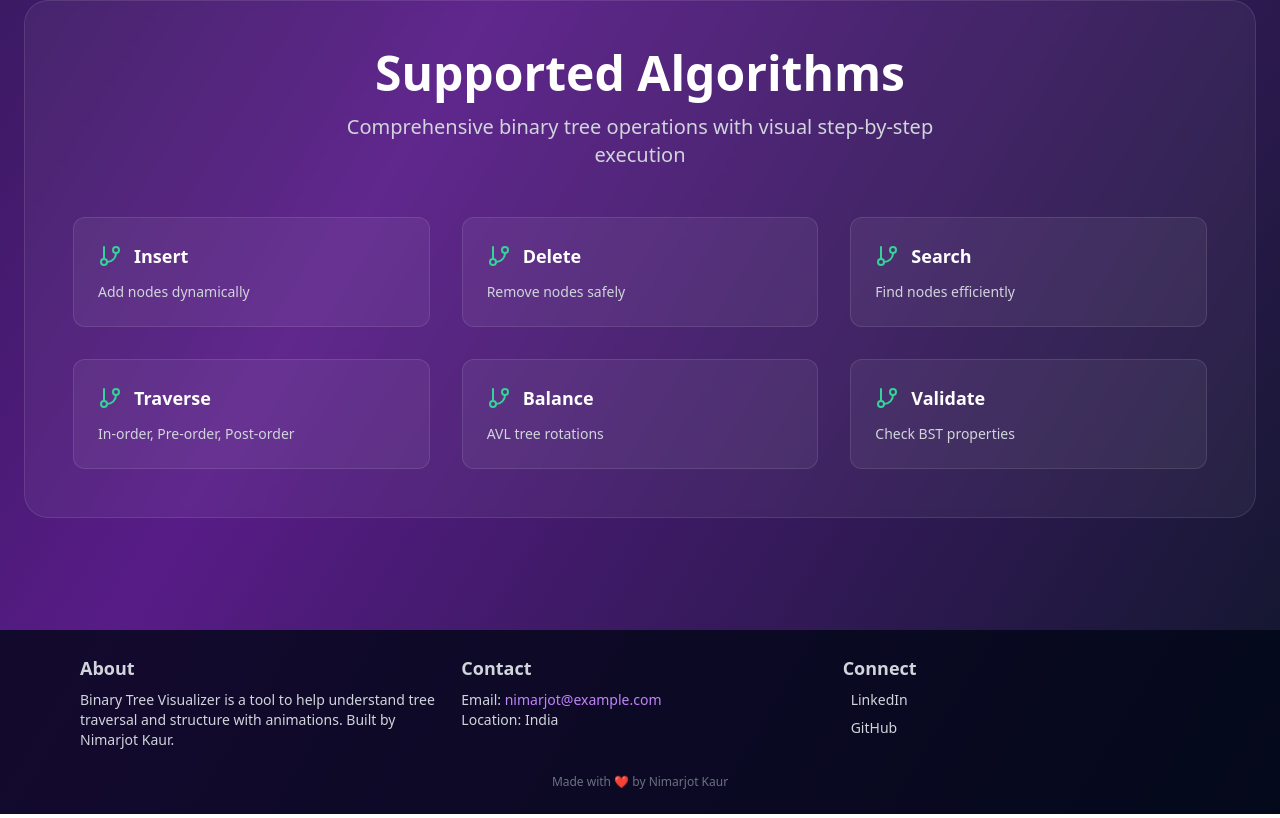
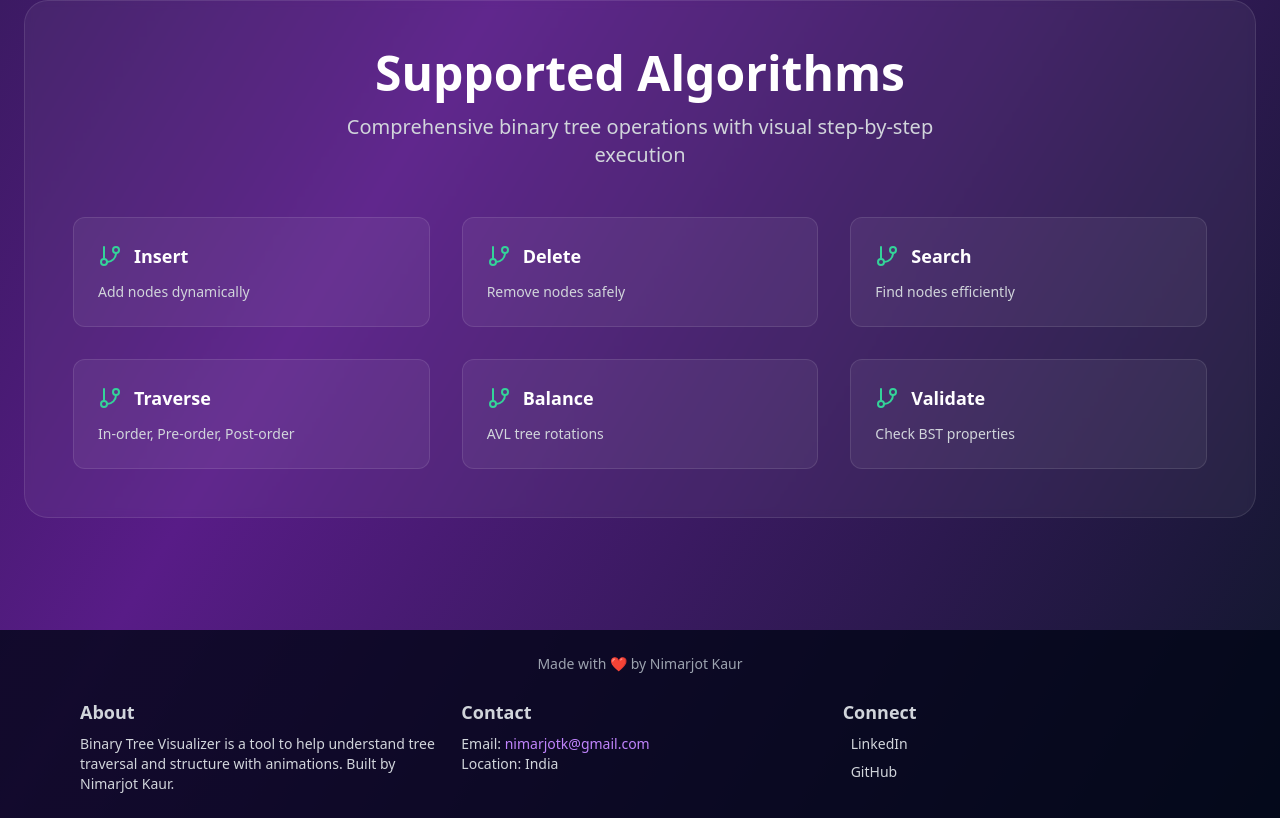
Before and after one commit to Nimarjot1/Binary_Tree_Visualizer, a React (Vite) app: page / in a window 1280 px wide. Shown: the part 1294-2112 px from the top of the page. Built offline with nearby package versions, Linux system fonts and the light colour scheme; no server answers.

Commit message:
Update App.jsx

```diff
--- a/src/App.jsx
+++ b/src/App.jsx
@@ -28,6 +28,10 @@ function App() {
 
       {/* Professional Footer */}
       <footer className="bg-slate-950 bg-opacity-80 text-gray-300 py-6 mt-8">
+        <div className="text-center text-sm text-gray-400 mb-6">
+          Made with <span className="text-red-400">❤️</span> by Nimarjot Kaur
+        </div>
+
         <div className="max-w-6xl mx-auto px-4 grid grid-cols-1 sm:grid-cols-3 gap-6 text-center sm:text-left">
 
           {/* About Section */}
@@ -42,7 +46,7 @@ function App() {
           <div>
             <h3 className="text-lg font-semibold mb-2">Contact</h3>
             <p className="text-sm">
-              Email: <a href="mailto=nimarjot@example.com" className="text-purple-400 hover:underline">nimarjot@example.com</a>
+              Email: <a href="mailto:nimarjotk@gmail.com" className="text-purple-400 hover:underline">nimarjotk@gmail.com</a>
             </p>
             <p className="text-sm">Location: India</p>
           </div>
@@ -53,13 +57,23 @@ function App() {
             <ul className="space-y-2 text-sm">
               <li className="flex items-center justify-center sm:justify-start gap-2">
                 <i className="fab fa-linkedin text-blue-400"></i>
-                <a href="https://www.linkedin.com/in/nimarjot-kaur-03039b273/" target="_blank" rel="noopener noreferrer" className="hover:text-purple-400">
+                <a
+                  href="https://www.linkedin.com/in/nimarjot-kaur-03039b273/"
+                  target="_blank"
+                  rel="noopener noreferrer"
+                  className="hover:text-purple-400"
+                >
                   LinkedIn
                 </a>
               </li>
               <li className="flex items-center justify-center sm:justify-start gap-2">
                 <i className="fab fa-github text-gray-400"></i>
-                <a href="https://github.com/Nimarjot1" target="_blank" rel="noopener noreferrer" className="hover:text-purple-400">
+                <a
+                  href="https://github.com/Nimarjot1"
+                  target="_blank"
+                  rel="noopener noreferrer"
+                  className="hover:text-purple-400"
+                >
                   GitHub
                 </a>
               </li>
@@ -67,11 +81,6 @@ function App() {
           </div>
 
         </div>
-
-        {/* Bottom credit */}
-        <div className="text-center text-xs text-gray-500 mt-6">
-          Made with <span className="text-red-400">❤️</span> by Nimarjot Kaur
-        </div>
       </footer>
     </div>
   );
```
